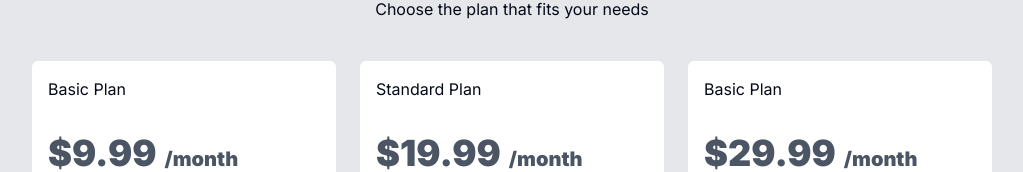
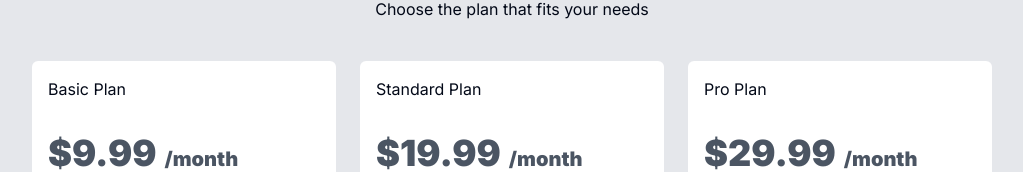
Before and after one commit to sammyodiagbe/checkout-page, a Next.js app: page / in a window 1280 px wide. Shown: the part 141-313 px from the top of the page, without its empty margins (128-1151 px from the left). Built offline with nearby package versions, Linux system fonts and the light colour scheme.

Commit message:
fixing typo

```diff
--- a/src/app/page.tsx
+++ b/src/app/page.tsx
@@ -43,7 +43,7 @@ export default function Home() {
             </div>
           </div>
           <div className="card bg-white p-4 rounded-md">
-            <h3>Basic Plan</h3>
+            <h3>Pro Plan</h3>
             <h1 className="font-black text-gray-600 text-4xl py-8">
               $29.99<span className="text-xl ml-2">/month</span>
             </h1>
```
